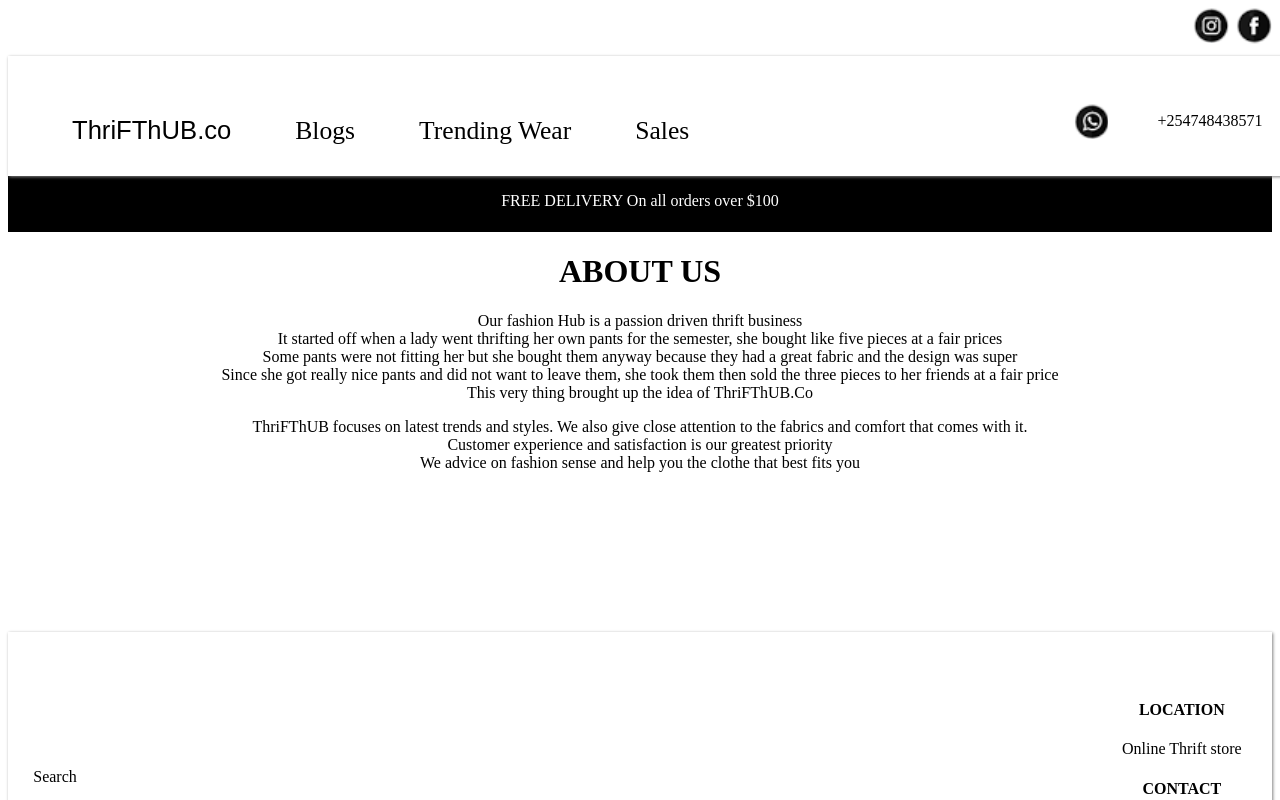
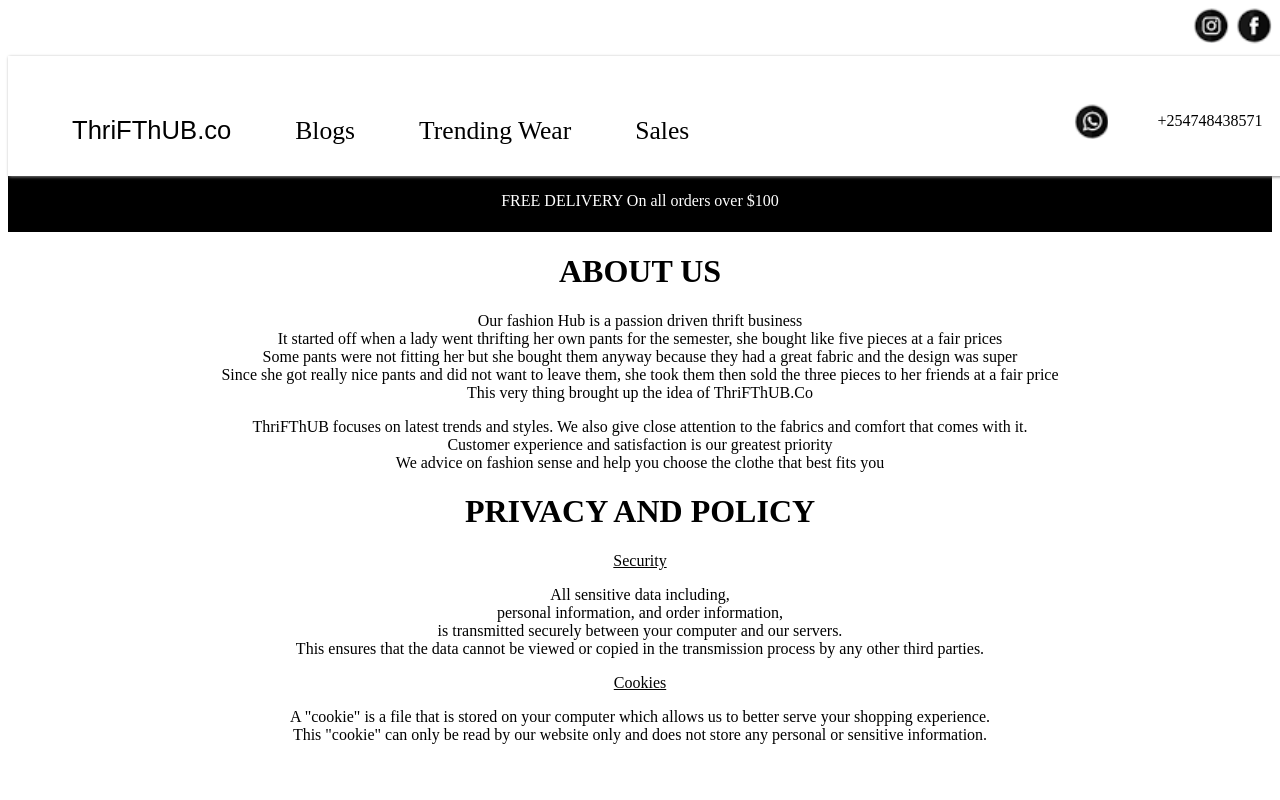
Before and after one commit to Vera25-O/clothline, a React (Create React App) app in the folder my-app/: page /about in a window 1280 px wide. Shown: the top 800 px of the page. Built offline with nearby package versions, Linux system fonts and the light colour scheme.

Commit message:
modified About.js

```diff
--- a/my-app/src/Components/About.js
+++ b/my-app/src/Components/About.js
@@ -16,8 +16,22 @@
         ThriFThUB focuses on latest trends and styles. We also give close
         attention to the fabrics and comfort that comes with it.<br></br>
         Customer experience and satisfaction is our greatest priority<br></br>
-        We advice on fashion sense and help you the clothe that best fits you
+        We advice on fashion sense and help you choose the clothe that best fits you
         <br></br>
+      </p>
+      <h1>PRIVACY AND POLICY</h1>
+      <p className="abtp">
+      <p className="underline">Security<br></br></p>
+All sensitive data including, <br></br>
+personal information, and order information,<br></br>
+is transmitted securely between your computer and our servers.<br></br>
+This ensures that the data cannot be viewed or copied in the transmission process by any other third parties. <br></br>
+
+
+<p className="underline">Cookies<br></br></p>
+A "cookie" is a file that is stored on your computer which allows us to better serve your shopping experience.<br></br>
+This "cookie" can only be read by our website only and does not store any personal or sensitive information. <br></br>
+
       </p>
     </div>
   );
--- a/my-app/src/index.css
+++ b/my-app/src/index.css
@@ -250,3 +250,8 @@
 .abtp{
   text-align: center;
 }
+.underline{
+  text-align: center;
+  text-decoration: underline;
+
+}
```
